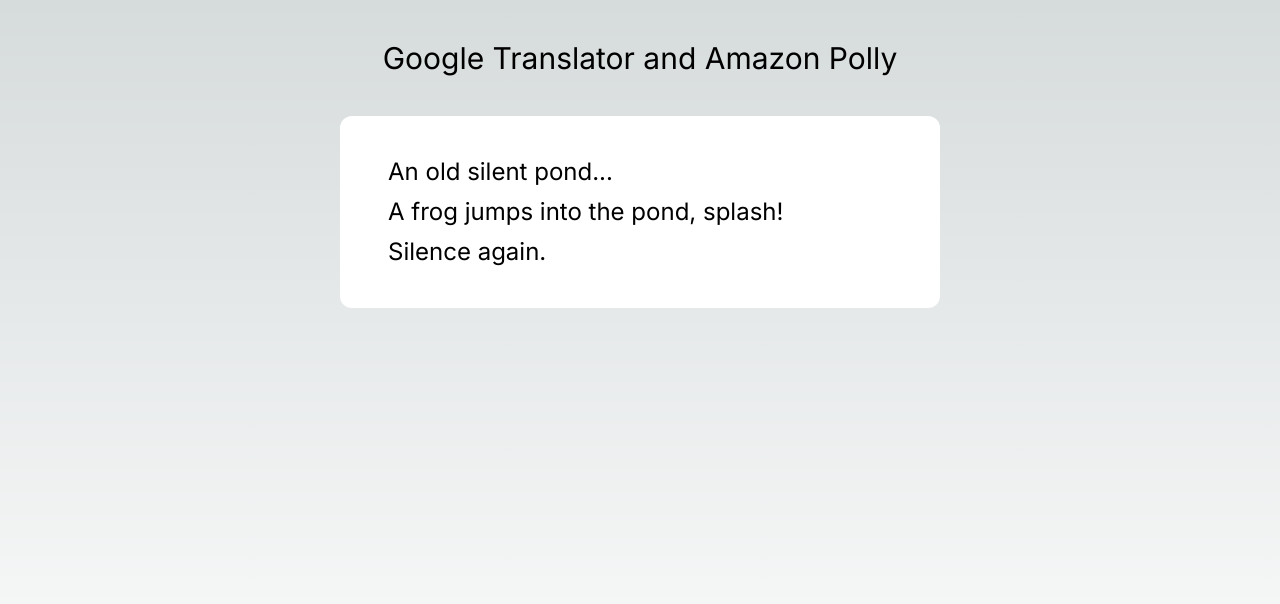
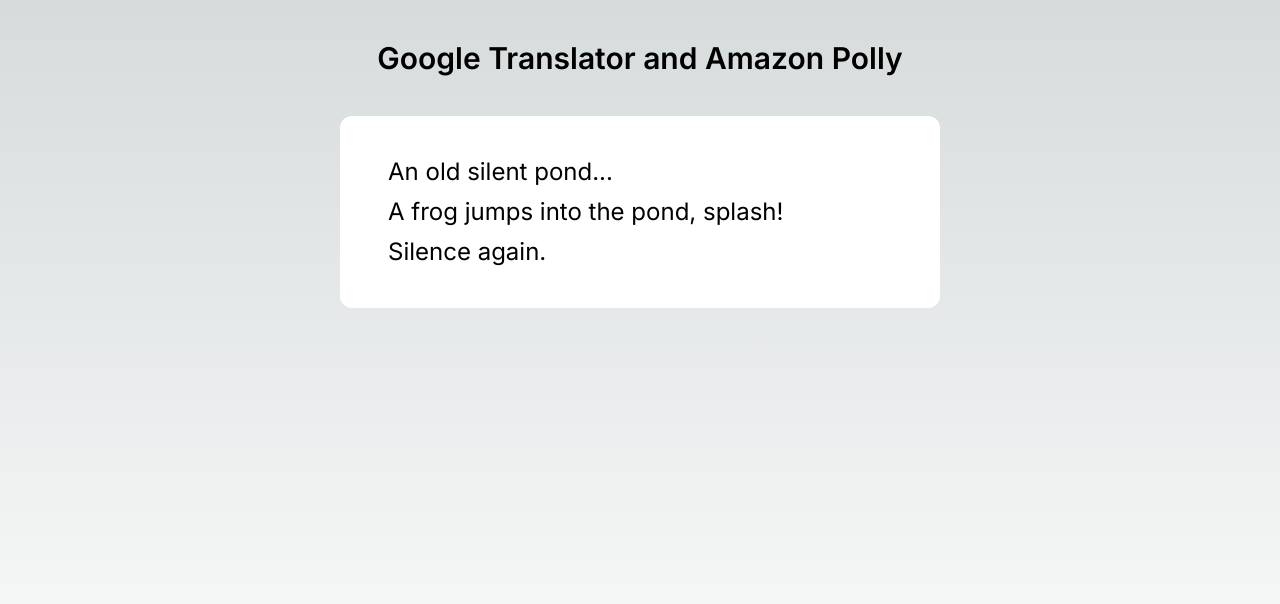
Before and after one commit to AndrMar1939/api-demonstarion, a Next.js app: page / in a window 1280 px wide. Shown: the top 604 px of the page. Built offline with nearby package versions, Linux system fonts and the light colour scheme.

Commit message:
fix: fonts

```diff
--- a/src/app/page.tsx
+++ b/src/app/page.tsx
@@ -3,7 +3,7 @@
 export default function Home() {
   return (
     <main className="flex min-h-screen flex-col items-center gap-10 px-24 py-10">
-      <h1 className="text-3xl">Google Translator and Amazon Polly</h1>
+      <h1 className="text-3xl font-semibold">Google Translator and Amazon Polly</h1>
 
       <Translation />
     </main>
--- a/src/features/Translation.tsx
+++ b/src/features/Translation.tsx
@@ -40,7 +40,7 @@
         {TEXT_TO_TRANSLATE
           .map(word =>
             (<span
-                className='hover:bg-slate-200 rounded-full px-3 py-1 transition-all duration-300'
+                className='hover:bg-slate-200 rounded-full px-3 py-1 transition-all duration-300 cursor-pointer'
                 key={word}
                 onClick={(e: any) => {
                   const text = e.target.innerText
```
